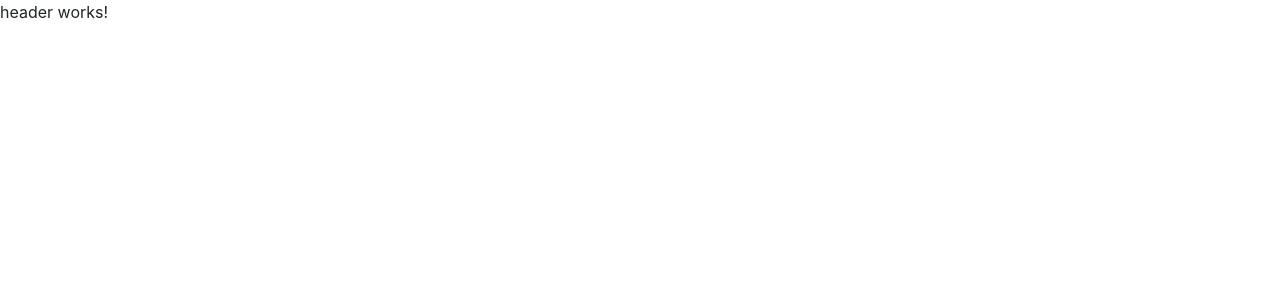
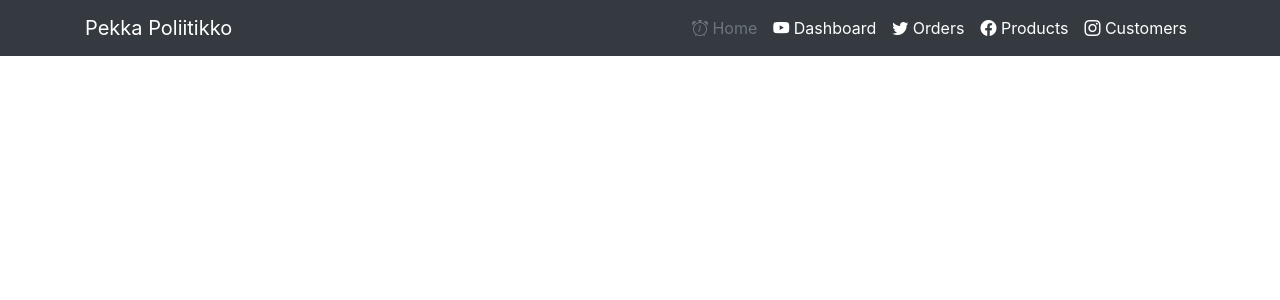
Before and after one commit to ToniTani/oppari, an Angular app: page / in a window 1280 px wide. Shown: the top 300 px of the page. Built offline with nearby package versions, Linux system fonts and the light colour scheme.

Commit message:
navbar fixed

```diff
--- a/src/app/header/header.component.css
+++ b/src/app/header/header.component.css
@@ -1 +1,12 @@
 @import '~bootstrap/dist/css/bootstrap.min.css';
+@import "~bootstrap-icons/font/bootstrap-icons.css";
+
+#navigation-bar-container {
+  margin: 10px auto;
+  border-radius: 10px;
+}
+@media (min-width: 768px) {
+  #navigation-bar-container {
+    width: 50%;
+  }
+}
--- a/src/app/header/header.component.html
+++ b/src/app/header/header.component.html
@@ -1 +1,50 @@
-<p>header works!</p>
+<nav class="navbar navbar-expand-lg navbar-dark bg-dark">
+  <div class="container"><!--i class="bi-alarm" style="font-size: 2rem; color: cornflowerblue;">-->
+  <a href="#" class="navbar-brand">Pekka Poliitikko</a>
+
+  <button type="button" class="navbar-toggler" data-toggle="collapse" data-target="#navbar"
+          aria-controls="navbar"
+          aria-expanded="false"
+          aria-label="Toggle navigation">
+    <span class="navbar-toggler-icon"></span>
+  </button>
+
+  <div class="collapse navbar-collapse" id="navbar">
+    <ul class=" nav navbar-nav text-small ml-auto">
+    <li class="nav-item">
+      <a href="#" class="nav-link active text-secondary">
+        <i class="bi-alarm"></i>
+        Home<span class="sr-only">(current)</span>
+      </a>
+    </li>
+
+    <li class="nav-item">
+      <a href="#" class="nav-link text-white">
+        <i class="bi bi-youtube"></i>
+        Dashboard
+      </a>
+    </li>
+
+    <li class="nav=item">
+      <a href="#" class="nav-link text-white">
+        <i class="bi bi-twitter"></i>
+        Orders
+      </a>
+    </li>
+
+    <li>
+      <a href="#" class="nav-link text-white">
+        <i class="bi bi-facebook"></i>
+        Products
+      </a>
+    </li>
+    <li>
+      <a href="#" class="nav-link text-white">
+        <i class="bi bi-instagram"></i>
+        Customers
+      </a>
+    </li>
+  </ul>
+  </div>
+  </div>
+</nav>
```
